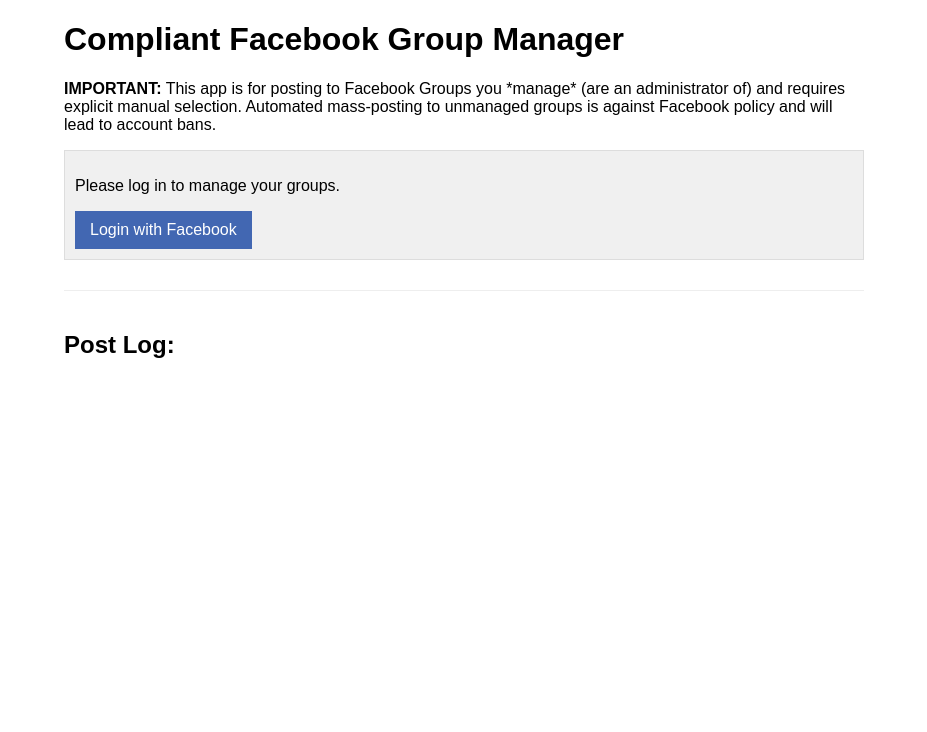
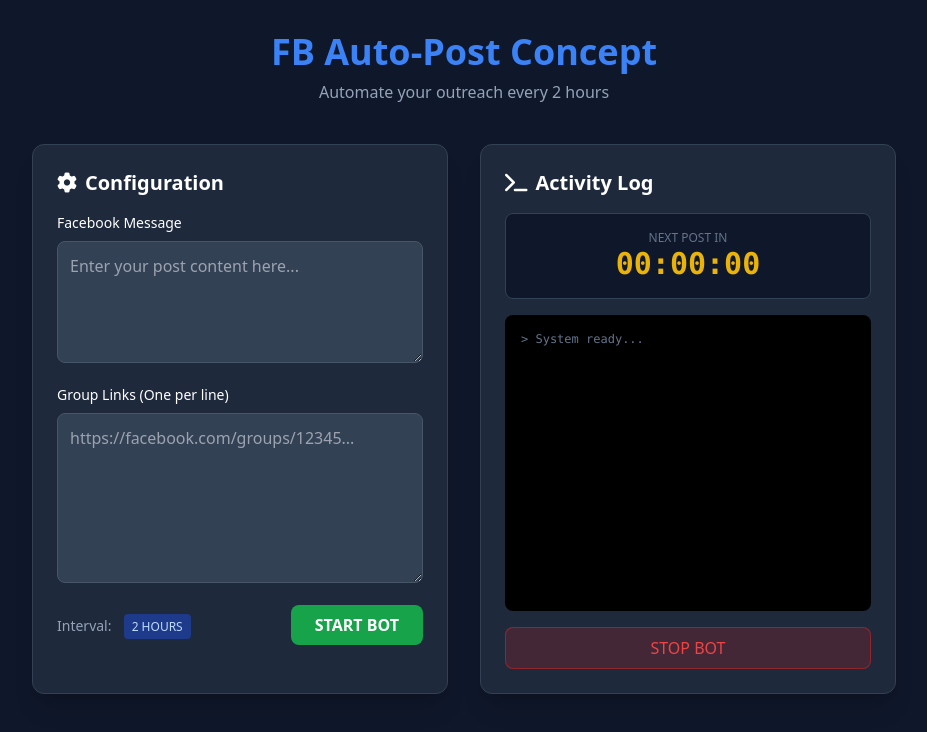
Before and after one commit to isaiahotico/Facebook-AUTO-POSTING, a plain HTML site: page index.html in a window 1280 px wide. Shown: the whole page, without its empty margins (176-1103 px from the left). Drawn offline with nearby package versions, Linux system fonts and the light colour scheme.

Commit message:
Update index.html

```diff
--- a/index.html
+++ b/index.html
@@ -3,58 +3,69 @@
 <head>
     <meta charset="UTF-8">
     <meta name="viewport" content="width=device-width, initial-scale=1.0">
-    <title>Compliant Facebook Group Manager</title>
-    <style>
-        body { font-family: Arial, sans-serif; max-width: 800px; margin: 20px auto; padding: 0 20px; }
-        #status { margin-bottom: 20px; padding: 10px; background-color: #f0f0f0; border: 1px solid #ddd; }
-        #login-button { background-color: #4267B2; color: white; padding: 10px 15px; border: none; cursor: pointer; font-size: 16px; }
-        #post-area { display: none; margin-top: 30px; border-top: 1px solid #eee; padding-top: 20px; }
-        textarea { width: 100%; height: 120px; margin-bottom: 10px; padding: 10px; border: 1px solid #ccc; }
-        .group-list { margin-top: 15px; max-height: 250px; overflow-y: auto; border: 1px solid #eee; padding: 10px; background-color: #f9f9f9; }
-        .group-item { margin-bottom: 5px; }
-        .post-button { background-color: #1877F2; color: white; padding: 12px 20px; border: none; cursor: pointer; font-size: 17px; margin-top: 20px; }
-        .message-log { margin-top: 30px; border-top: 1px solid #eee; padding-top: 20px; }
-        .success { color: green; }
-        .error { color: red; }
-    </style>
+    <title>FB Group Auto-Poster</title>
+    <script src="https://cdn.tailwindcss.com"></script>
+    <link rel="stylesheet" href="https://cdnjs.cloudflare.com/ajax/libs/font-awesome/6.0.0/css/all.min.css">
 </head>
-<body>
+<body class="bg-slate-900 text-white min-h-screen font-sans">
 
-    <h1>Compliant Facebook Group Manager</h1>
-    <p>
-        <strong>IMPORTANT:</strong> This app is for posting to Facebook Groups you *manage* (are an administrator of) and requires explicit manual selection.
-        Automated mass-posting to unmanaged groups is against Facebook policy and will lead to account bans.
-    </p>
+    <div class="container mx-auto px-4 py-8 max-w-4xl">
+        <!-- Header -->
+        <header class="text-center mb-10">
+            <h1 class="text-4xl font-bold text-blue-500 mb-2">FB Auto-Post Concept</h1>
+            <p class="text-slate-400">Automate your outreach every 2 hours</p>
+        </header>
 
-    <div id="status">
-        <p>Please log in to manage your groups.</p>
-        <button id="login-button" onclick="login()">Login with Facebook</button>
+        <div class="grid grid-cols-1 md:grid-cols-2 gap-8">
+            <!-- Left Column: Settings -->
+            <div class="bg-slate-800 p-6 rounded-xl shadow-xl border border-slate-700">
+                <h2 class="text-xl font-semibold mb-4 flex items-center">
+                    <i class="fas fa-cog mr-2"></i> Configuration
+                </h2>
+
+                <div class="mb-4">
+                    <label class="block text-sm font-medium mb-2">Facebook Message</label>
+                    <textarea id="postMessage" rows="4" class="w-full bg-slate-700 border border-slate-600 rounded-lg p-3 text-white focus:ring-2 focus:ring-blue-500 outline-none" placeholder="Enter your post content here..."></textarea>
                 </div>
 
-    <div id="post-area">
-        <h2>Post a Message to Your Managed Groups</h2>
-        <textarea id="post-message" placeholder="Enter your message here..."></textarea>
-
-        <div class="group-list">
-            <h3>Select Groups to Post To:</h3>
-            <p id="loading-groups">Loading managed groups...</p>
-            <div id="managed-groups">
-                <!-- Managed groups will be loaded here -->
-            </div>
-            <p id="no-groups" style="display:none;">No managed groups found or permissions not granted.</p>
+                <div class="mb-4">
+                    <label class="block text-sm font-medium mb-2">Group Links (One per line)</label>
+                    <textarea id="groupLinks" rows="6" class="w-full bg-slate-700 border border-slate-600 rounded-lg p-3 text-white focus:ring-2 focus:ring-blue-500 outline-none" placeholder="https://facebook.com/groups/12345..."></textarea>
                 </div>
 
-        <button class="post-button" onclick="postToSelectedGroups()">Post to Selected Groups</button>
+                <div class="flex items-center justify-between mb-6">
+                    <div>
+                        <span class="text-sm text-slate-400">Interval:</span>
+                        <span class="bg-blue-900 text-blue-200 px-2 py-1 rounded text-xs ml-2">2 HOURS</span>
+                    </div>
+                    <button id="startBtn" class="bg-green-600 hover:bg-green-700 text-white px-6 py-2 rounded-lg font-bold transition-all transform active:scale-95">
+                        START BOT
+                    </button>
+                </div>
             </div>
 
-    <div class="message-log">
-        <h2>Post Log:</h2>
-        <div id="log-output"></div>
+            <!-- Right Column: Status & Logs -->
+            <div class="bg-slate-800 p-6 rounded-xl shadow-xl border border-slate-700 flex flex-col">
+                <h2 class="text-xl font-semibold mb-4 flex items-center">
+                    <i class="fas fa-terminal mr-2"></i> Activity Log
+                </h2>
+
+                <div id="timerDisplay" class="mb-4 text-center p-4 bg-slate-900 rounded-lg border border-slate-700">
+                    <div class="text-xs text-slate-500 uppercase">Next Post In</div>
+                    <div id="countdown" class="text-3xl font-mono font-bold text-yellow-500">00:00:00</div>
                 </div>
 
-    <!-- Facebook SDK for JavaScript -->
-    <script async defer crossorigin="anonymous" src="https://connect.facebook.net/en_US/sdk.js"></script>
+                <div id="logWindow" class="flex-grow overflow-y-auto h-64 bg-black p-4 rounded-lg font-mono text-xs space-y-2">
+                    <p class="text-slate-500">> System ready...</p>
+                </div>
+
+                <button id="stopBtn" class="mt-4 w-full bg-red-600/20 hover:bg-red-600 text-red-500 hover:text-white border border-red-600/50 py-2 rounded-lg transition-all">
+                    STOP BOT
+                </button>
+            </div>
+        </div>
+    </div>
+
     <script src="app.js"></script>
-
 </body>
 </html>
```
Lines whose indentation alone changed are shown as unchanged.
